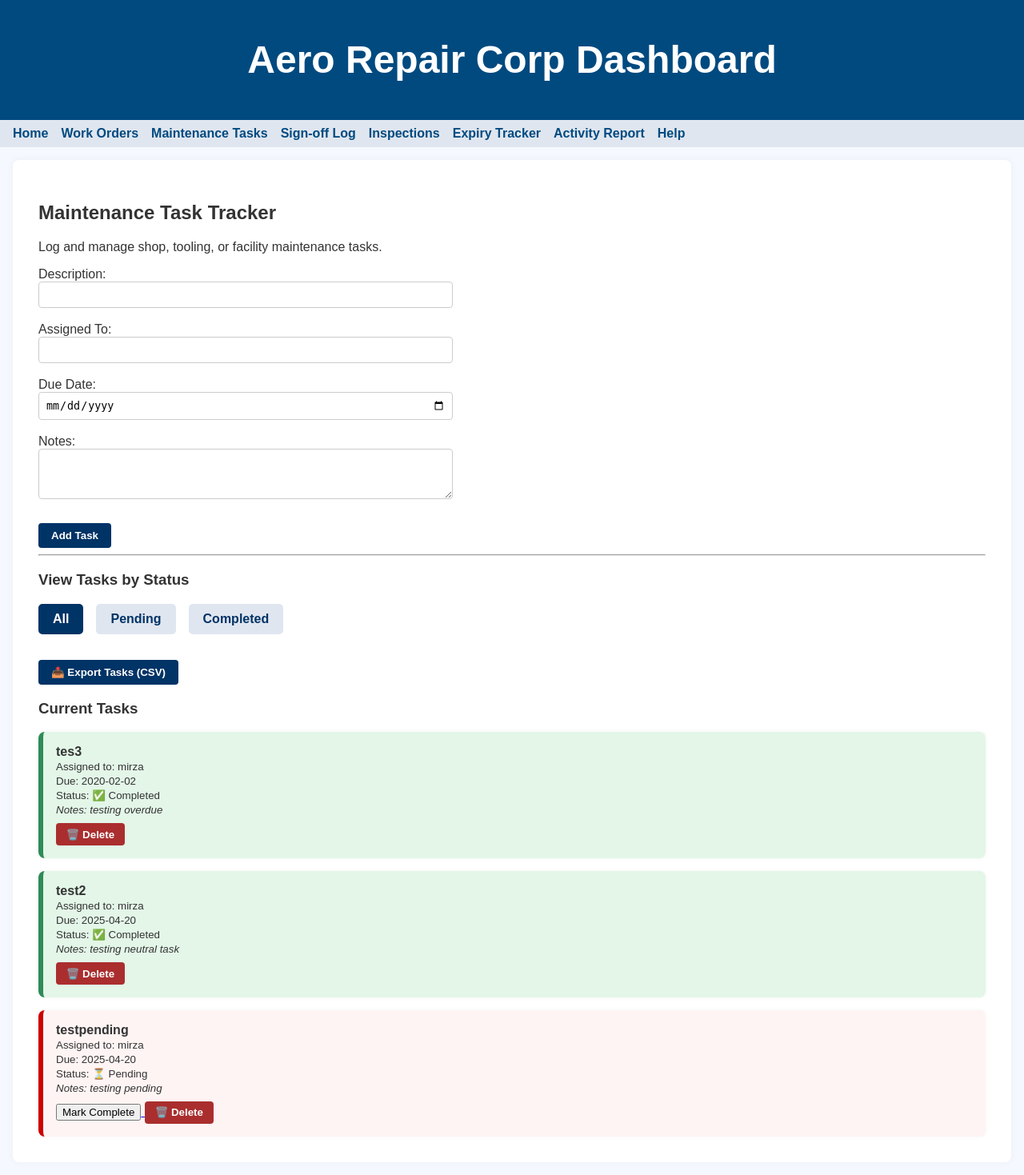
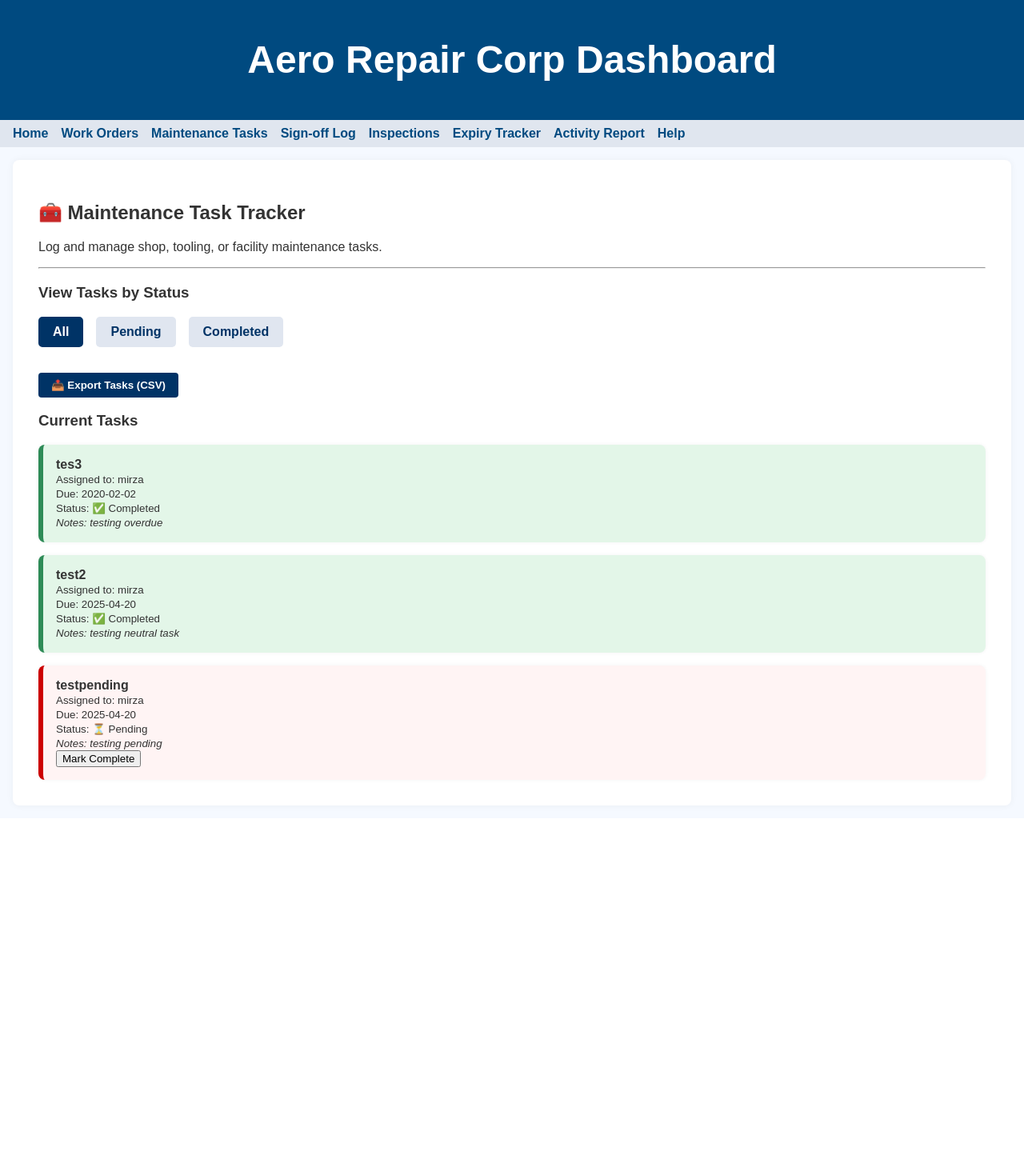
Before and after one commit to C-3-3/aero-repair-dashboard, a Flask app: page /tasks in a window 1280 px wide. Shown: the part 81-1550 px from the top of the page at 80% size. After the commit the page ends 1091 px from the top, so only its background shows below. Run offline with Flask 3, Linux system fonts and the light colour scheme; the visitor is signed in with stand-in values (Sample User, id 1); data comes from the database, SQL or seed files in the repository.

Commit message:
Enhance task tracker page: conditional content, filters, consistent URL usage

```diff
--- a/templates/tasks.html
+++ b/templates/tasks.html
@@ -1,12 +1,11 @@
-<!-- tasks page content -->
 {% extends "base.html" %}
 {% block title %}Maintenance Task Tracker{% endblock %}
 
 {% block content %}
-<h2>Maintenance Task Tracker</h2>
+<h2>🧰 Maintenance Task Tracker</h2>
 <p>Log and manage shop, tooling, or facility maintenance tasks.</p>
 
-{% if session.get('role') == 'manager' %}
+{% if role == 'manager' %}
 <form method="POST" class="task-form">
     <label>Description:</label><br>
     <input name="description" required><br><br>
@@ -20,7 +19,7 @@
     <label>Notes:</label><br>
     <textarea name="notes" rows="3"></textarea><br><br>
 
-    <button type="submit">Add Task</button>
+    <button type="submit">➕ Add Task</button>
 </form>
 {% endif %}
 
@@ -38,6 +37,8 @@
 </a>
 
 <h3>Current Tasks</h3>
+
+{% if tasks %}
 <div class="task-grid">
     {% for task in tasks %}
     <div class="task-card {% if task[4] == 'Completed' %}complete{% elif task[3] < now %}overdue{% endif %}">
@@ -56,17 +57,20 @@
         {% endif %}
 
         {% if task[4] != 'Completed' %}
-        <a href="/complete-task/{{ task[0] }}">
+        <a href="{{ url_for('complete_task', task_id=task[0]) }}">
             <button>Mark Complete</button>
         </a>
         {% endif %}
 
-        {% if session.get('role') == 'manager' %}
-        <form method="POST" action="/delete-task/{{ task[0] }}" onsubmit="return confirm('Are you sure you want to delete this task?');" style="display:inline;">
+        {% if role == 'manager' %}
+        <form method="POST" action="{{ url_for('delete_task', task_id=task[0]) }}" onsubmit="return confirm('Are you sure you want to delete this task?');" style="display:inline;">
             <button class="delete-btn">🗑️ Delete</button>
         </form>
         {% endif %}
     </div>
     {% endfor %}
 </div>
+{% else %}
+<p><em>No tasks found for this filter.</em></p>
+{% endif %}
 {% endblock %}
```
